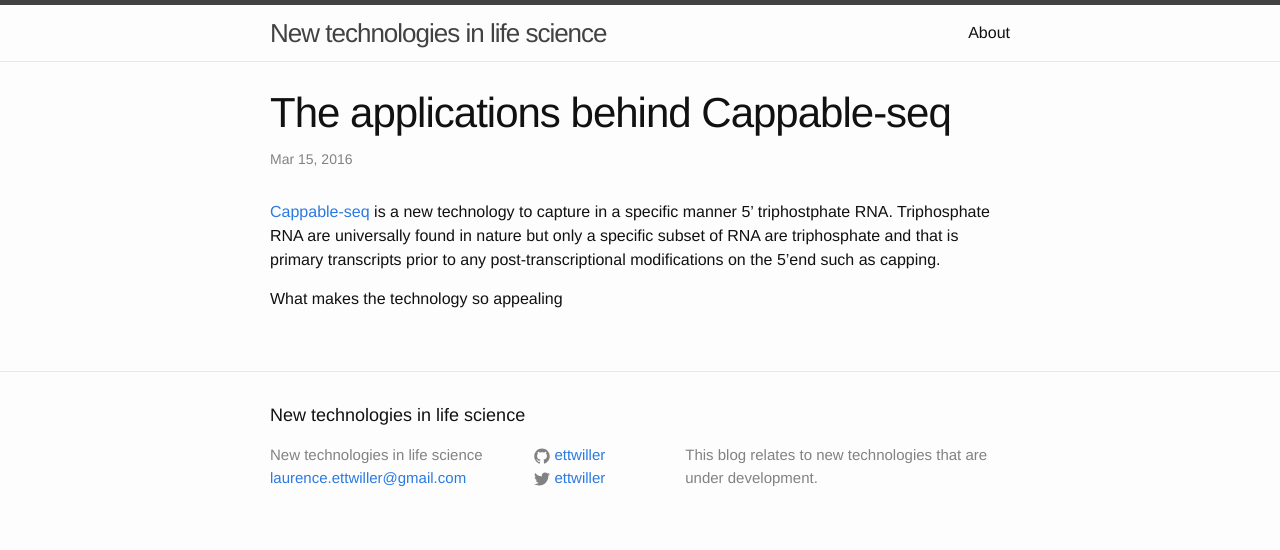
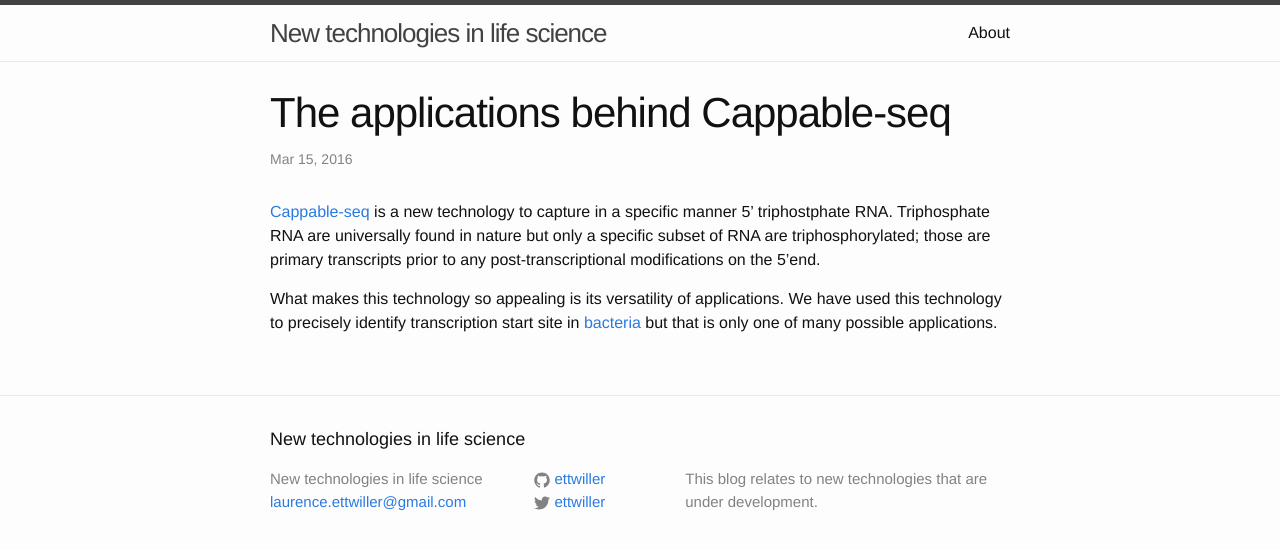
Before and after one commit to Ettwiller/blog, a Jekyll site: the page built from _posts/2016-03-15-welcome-to-jekyll.markdown, in a window 1280 px wide. Shown: the top 550 px of the page. Built offline with Jekyll 4.4.1, drawn with Linux system fonts in a browser that asks for light colours.

Commit message:
Updated 2016-03-15-welcome-to-jekyll.markdown

```diff
--- a/_posts/2016-03-15-welcome-to-jekyll.markdown
+++ b/_posts/2016-03-15-welcome-to-jekyll.markdown
@@ -7,9 +7,12 @@ published: true
 ---
 
 
-[Cappable-seq][Cappable-seq] is a new technology to capture in a specific manner 5' triphostphate RNA. Triphosphate RNA are universally found in nature but only a specific subset of RNA are triphosphate and that is primary transcripts prior to any post-transcriptional modifications on the 5'end such as capping.
 
-What makes the technology so appealing
+[Cappable-seq][Cappable-seq] is a new technology to capture in a specific manner 5' triphostphate RNA. Triphosphate RNA are universally found in nature but only a specific subset of RNA are triphosphorylated; those are primary transcripts prior to any post-transcriptional modifications on the 5'end.
+
+What makes this technology so appealing is its versatility of applications. We have used this technology to precisely identify transcription start site in [bacteria][Cappable-seq] but that is only one of many possible applications.
+
+
 
 
 [Cappable-seq]: http://bmcgenomics.biomedcentral.com/articles/10.1186/s12864-016-2539-z
```
